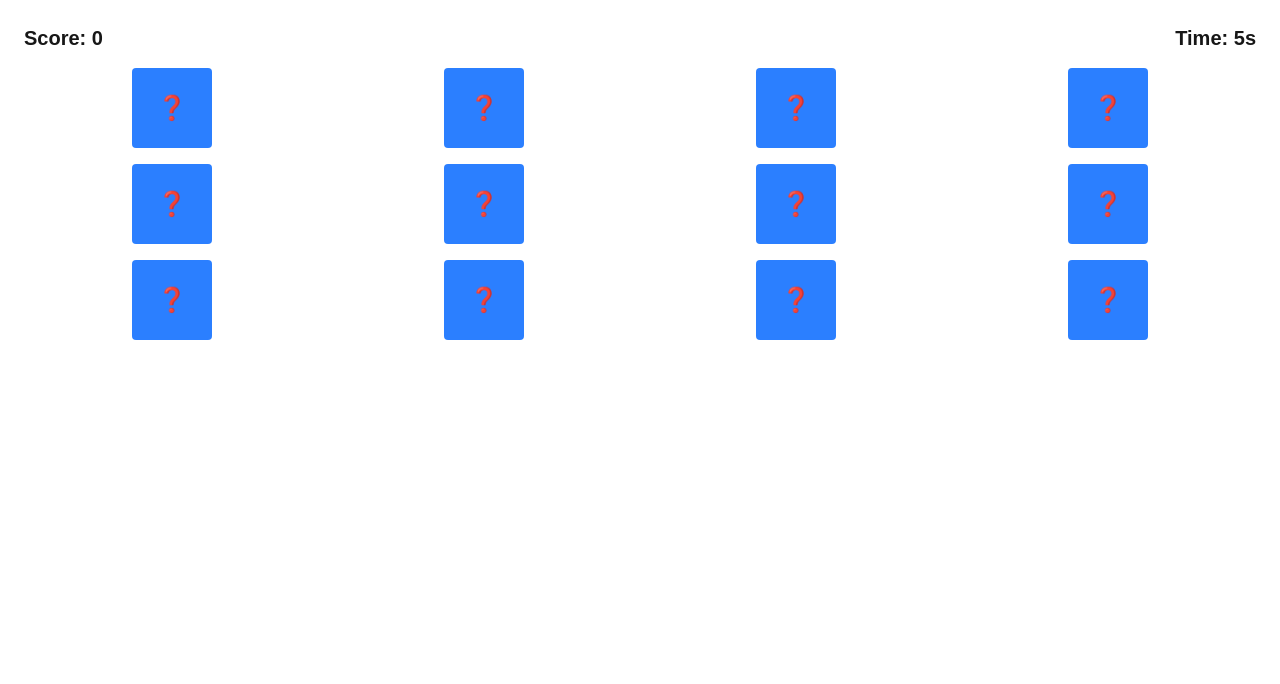
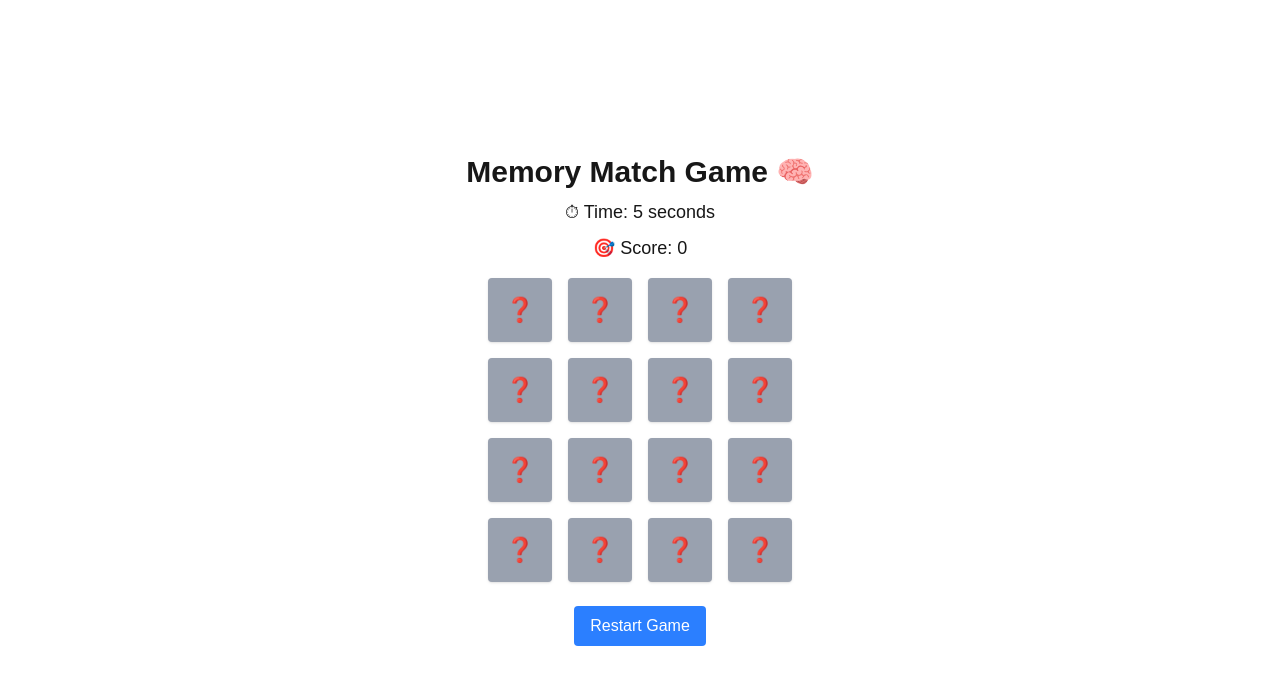
Before and after one commit to iftykhar/memory-match, a Next.js app: page /game in a window 1280 px wide. Shown: the top 684 px of the page. Built offline with nearby package versions, Linux system fonts and the light colour scheme.

Commit message:
redesing

```diff
--- a/src/app/game/page.tsx
+++ b/src/app/game/page.tsx
@@ -1,91 +1,111 @@
-'use client';
-import { useState, useEffect, useRef } from 'react';
+"use client";
+import React, { useEffect, useState, useRef } from "react";
 
-const cards = ['🐶', '🐱', '🐵', '🦁', '🐸', '🐰'];
+const cards = ["🍎", "🍌", "🍇", "🍒", "🍉", "🥝", "🍍", "🍑"];
 
 const shuffleCards = () => {
-  const pairs = [...cards, ...cards];
-  return pairs.sort(() => Math.random() - 0.5);
+  const doubled = [...cards, ...cards];
+  return doubled
+    .sort(() => Math.random() - 0.5)
+    .map((emoji, index) => ({ id: index, emoji, flipped: false }));
 };
 
+export default function MemoryGame() {
+  const [deck, setDeck] = useState(shuffleCards());
+  const [selected, setSelected] = useState<number[]>([]);
+  const [matched, setMatched] = useState<number[]>([]);
+  const [score, setScore] = useState(0);
+  const [time, setTime] = useState(0);
+  const [gameWon, setGameWon] = useState(false);
 
-export default function GamePage() {
-  const [deck, setDeck] = useState<string[]>([]);
-  const [flipped, setFlipped] = useState<number[]>([]);
-  const [matched, setMatched] = useState<number[]>([]);
-  const [score, setScore] = useState<number>(0);
-  const [time, setTime] = useState<number>(0);
-  const [gameWon, setGameWon] = useState<boolean>(false);
-  const timeRef = useRef<NodeJS.Timeout | null>(null);
-
+  const timerRef = useRef<NodeJS.Timeout | null>(null);
 
   useEffect(() => {
-    setDeck(shuffleCards());
-    // const timer = setInterval(() => {
-    timeRef.current = setInterval(() => {
-        setTime((t) => t+1 );
+
+    timerRef.current = setInterval(() => {
+      setTime((t) => t + 1);
     }, 1000);
 
-    return () =>{
-        if(timeRef.current) clearInterval(timeRef.current);
+    return () => {
+      if (timerRef.current) clearInterval(timerRef.current);
     };
   }, []);
 
   useEffect(() => {
-    if(matched.length === deck.length && deck.length > 0){
+    if (matched.length === deck.length && deck.length > 0) {
       setGameWon(true);
-        if(timeRef.current){
-            clearInterval(timeRef.current);
-        }
+      if (timerRef.current) clearInterval(timerRef.current);
     }
   }, [matched, deck]);
 
   const handleClick = (index: number) => {
-    if (flipped.length === 2 || flipped.includes(index)) return;
-    const newFlipped = [...flipped, index];
-    setFlipped(newFlipped);
+    if (selected.length === 2 || selected.includes(index) || matched.includes(index)) return;
 
-    if (newFlipped.length === 2) {
-      const [first, second] = newFlipped;
-      if (deck[first] === deck[second]) {
-        setMatched((prev) => [...prev, first, second]);
-        setScore((s) => s+1);
+    const newSelected = [...selected, index];
+    setSelected(newSelected);
+
+    if (newSelected.length === 2) {
+      setScore((prev) => prev + 1);
+
+      const [firstIdx, secondIdx] = newSelected;
+      if (deck[firstIdx].emoji === deck[secondIdx].emoji) {
+        setMatched((prev) => [...prev, firstIdx, secondIdx]);
+        setSelected([]);
+      } else {
+        setTimeout(() => setSelected([]), 1000);
       }
-      setTimeout(() => setFlipped([]), 1000);
     }
   };
 
+  const restartGame = () => {
+    setDeck(shuffleCards());
+    setSelected([]);
+    setMatched([]);
+    setScore(0);
+    setTime(0);
+    setGameWon(false);
+
+    if (timerRef.current) clearInterval(timerRef.current);
+    timerRef.current = setInterval(() => {
+      setTime((t) => t + 1);
+    }, 1000);
+  };
+
   return (
+    <main className="flex flex-col items-center justify-center min-h-screen  p-4">
+      <h1 className="text-3xl font-bold mb-2">Memory Match Game 🧠</h1>
+      <div className="text-lg mb-2">⏱ Time: {time} seconds</div>
+      <div className="text-lg mb-4">🎯 Score: {score}</div>
 
-    <main className="p-4 sm:p-6">
-        <div className="flex flex-col sm:flex-row sm:justify-between sm:items-center mb-4 gap-2 sm:gap-0">
-            <h1 className="text-lg sm:text-xl font-bold">Score: {score}</h1>
-            <h1 className="text-lg sm:text-xl font-bold">Time: {time}s</h1>
-        </div>
-
-        {gameWon ? (
-            <div className="text-center mt-10">
-                <h2 className="text-2xl sm:text-3xl font-bold text-green-600 mb-4">🎉 You Won!</h2>
-                <p className="text-base sm:text-lg">Score: {score} | Time: {time} seconds</p>
-            </div>
-        ) : (
-            <div className="grid grid-cols-3 sm:grid-cols-4 gap-3 sm:gap-4 justify-items-center">
-                {deck.map((card, i) => {
-                    const isFlipped = flipped.includes(i) || matched.includes(i);
+      <div className="grid grid-cols-4 gap-4">
+        {deck.map((card, index) => {
+          const isFlipped = selected.includes(index) || matched.includes(index);
           return (
             <button
-                            key={i}
-                            onClick={() => handleClick(i)}
-                            className={`w-16 h-16 sm:w-20 sm:h-20 text-xl sm:text-2xl rounded ${
-                                isFlipped ? 'bg-green-500' : 'bg-blue-500'
-                            } text-white flex items-center justify-center`}
+              key={card.id}
+              onClick={() => handleClick(index)}
+              className={`w-16 h-16 text-2xl rounded shadow flex items-center justify-center ${
+                isFlipped ? "bg-white" : "bg-gray-400"
+              }`}
             >
-                            {isFlipped ? card : '❓'}
+              {isFlipped ? card.emoji : "❓"}
             </button>
           );
         })}
       </div>
+
+      {gameWon && (
+        <div className="mt-6 text-green-600 font-semibold text-xl">🎉 You won in {time} seconds with a score of {score}!</div>
       )}
+
+    <button
+      onClick={restartGame}
+      className={`mt-6 px-4 py-2 rounded text-white ${
+        gameWon ? "bg-green-500 hover:bg-green-600" : "bg-blue-500 hover:bg-blue-600"
+      }`}
+    >
+      {gameWon ? "Play Again" : "Restart Game"}
+    </button>
     </main>
   );
 }
```
Lines whose indentation alone changed are shown as unchanged.
